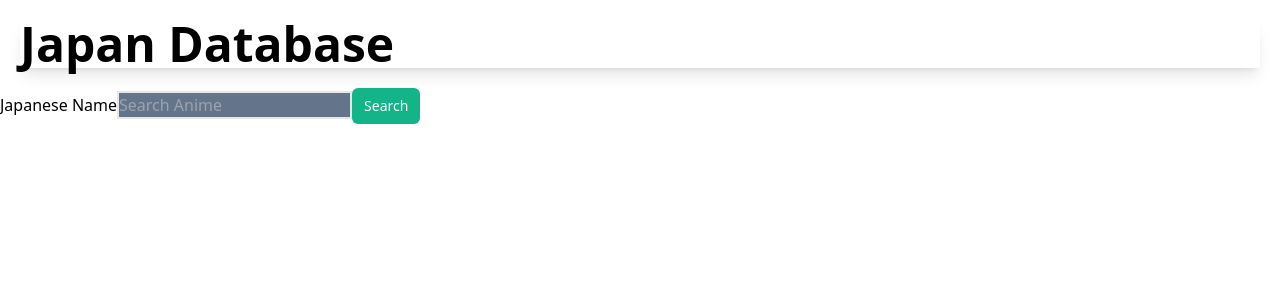
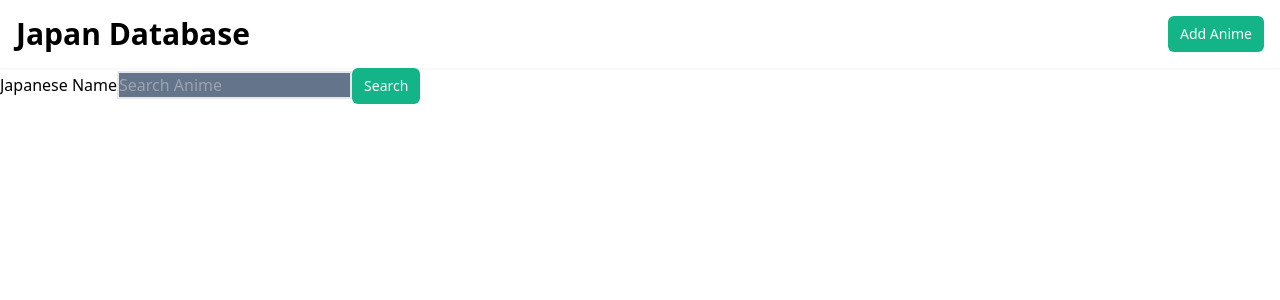
Before and after one commit to tatseo/jp-db, a Nuxt app: page / in a window 1280 px wide. Shown: the top 300 px of the page. Built offline with nearby package versions, Linux system fonts and the light colour scheme.

Commit message:
added a page to add Anime entries

```diff
--- /dev/null
+++ b/pages/addAnime.vue
@@ -0,0 +1,13 @@
+<template>
+  <div>
+    Add Anime
+  </div>
+</template>
+
+<script setup>
+
+</script>
+
+<style scoped>
+
+</style>
--- a/pages/index.vue
+++ b/pages/index.vue
@@ -1,6 +1,13 @@
 <template>
   <div>
-    <h1 class="text-5xl font-bold shadow-lg m-5">Japan Database</h1>
+    <header class="shadow-sm bg-white">
+      <nav class="container mx-auto p-4 flex justify-between">
+        <h1 class="text-3xl font-bold">Japan Database</h1>
+        <NuxtLink to="/addAnime" class="btn">Add Anime</NuxtLink>
+      </nav>
+    </header>
+  </div>
+  <div>
     <AnimeSearch />
   </div>
 </template>
```
